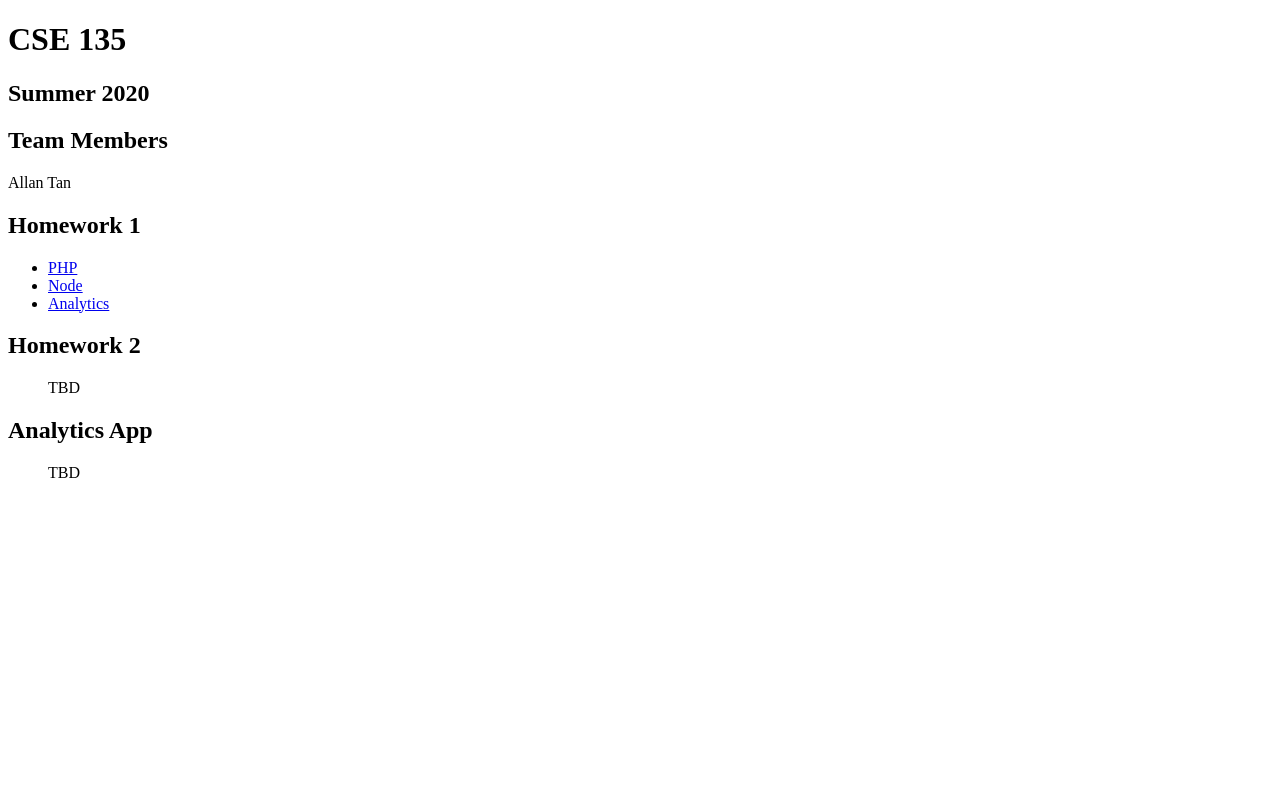
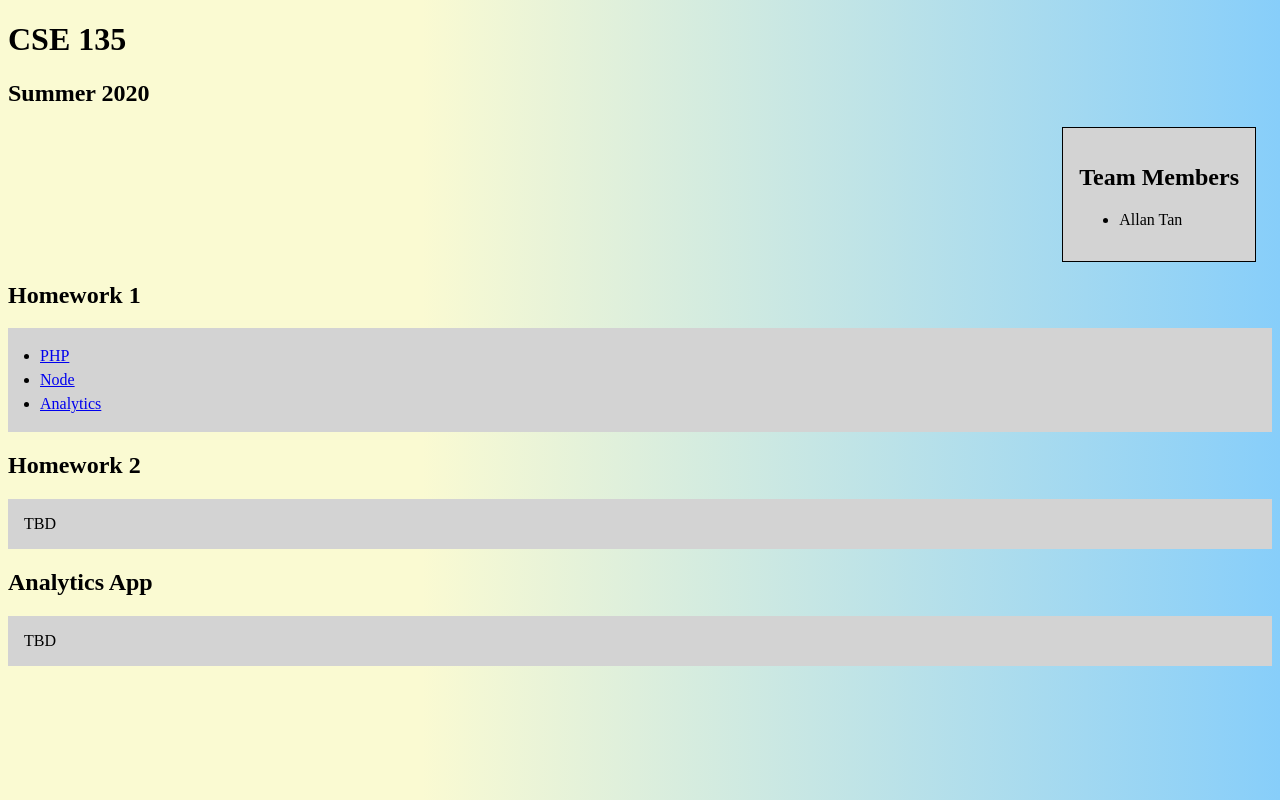
Before and after one commit to allantangent/allantan.site, a plain HTML site: page allantan.site/index.html in a window 1280 px wide. Drawn offline with Linux system fonts and the light colour scheme.

Commit message:
finished main screen

```diff
--- a/allantan.site/index.html
+++ b/allantan.site/index.html
@@ -5,6 +5,35 @@
   <meta charset="UTF-8" />
   <meta name="viewport" content="width=device-width, initial-scale=1.0" />
   <title>CSE 135 HW Lives!</title>
+  <style>
+    body {
+      background: rgb(250,250,210);
+      background: linear-gradient(90deg, rgba(250,250,210,1) 33%, rgba(135,206,250,1) 100%);
+    }
+
+    .team {
+      overflow: auto;
+    }
+
+    aside {
+      border: 1px solid black;
+      background-color: lightgray;
+      padding: 1em;
+      float: right;
+      margin-right: 1em;
+    }
+
+    section ul {
+      background-color: lightgray;
+      padding: 1em;
+    }
+
+    section li {
+      padding-top: 3px;
+      padding-bottom: 3px;
+      margin-left: 1em;
+    }
+  </style>
 </head>
 
 <body>
@@ -13,10 +42,15 @@
     <h2>Summer 2020</h2>
   </header>
 
-  <aside>
-    <h1>Team Members</h1>
-    <p>Allan Tan</p>
-  </aside>
+  <div class="team">
+    <aside>
+      <h1>Team Members</h1>
+      <ul>
+        <li>Allan Tan</li>
+      </ul>
+    </aside>
+  </div>
+
   <main>
     <section>
       <h1>Homework 1</h1>
```
